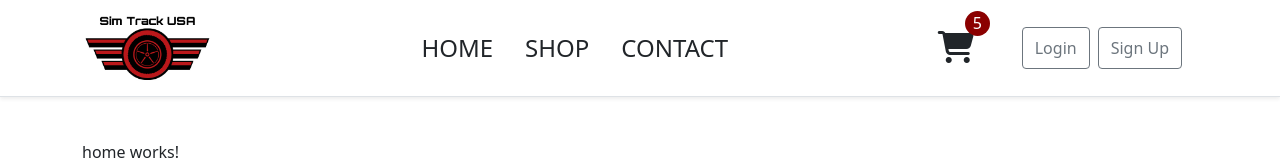
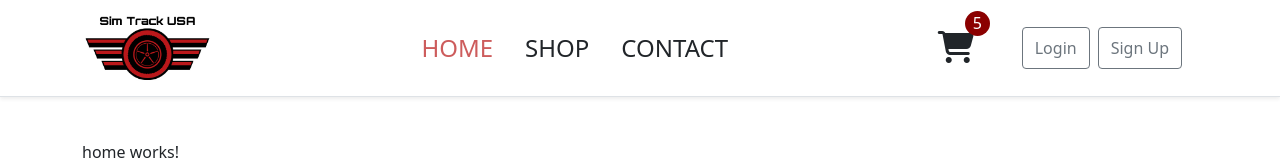
Before and after one commit to rickyriosp/SimTrackUSA, an Angular app in the folder client/: page / in a window 1280 px wide. Shown: the top 160 px of the page. Built offline with nearby package versions, Linux system fonts and the light colour scheme.

Commit message:
make links active

```diff
--- a/client/src/app/core/nav-bar/nav-bar.component.html
+++ b/client/src/app/core/nav-bar/nav-bar.component.html
@@ -32,7 +32,9 @@
         <li class="nav-item">
           <a
             class="nav-link me-3 py-2 text-dark text-decoration-none"
-            [routerLink]="['/']"
+            routerLink="/"
+            routerLinkActive="active"
+            [routerLinkActiveOptions]="{ exact: true }"
           >
             Home
           </a>
@@ -41,12 +43,13 @@
           <a
             class="nav-link me-3 py-2 text-dark text-decoration-none"
             routerLink="/shop"
+            routerLinkActive="active"
           >
             Shop
           </a>
         </li>
         <li class="nav-item">
-          <a class="nav-link me-3 py-2 text-dark text-decoration-none" href="#">
+          <a class="nav-link me-3 py-2 text-dark text-decoration-none">
             Contact
           </a>
         </li>
--- a/client/src/app/core/nav-bar/nav-bar.component.scss
+++ b/client/src/app/core/nav-bar/nav-bar.component.scss
@@ -10,3 +10,9 @@
   top: -12px;
   right: 32px;
 }
+
+a {
+  &.active {
+    color: indianred !important;
+  }
+}
```
